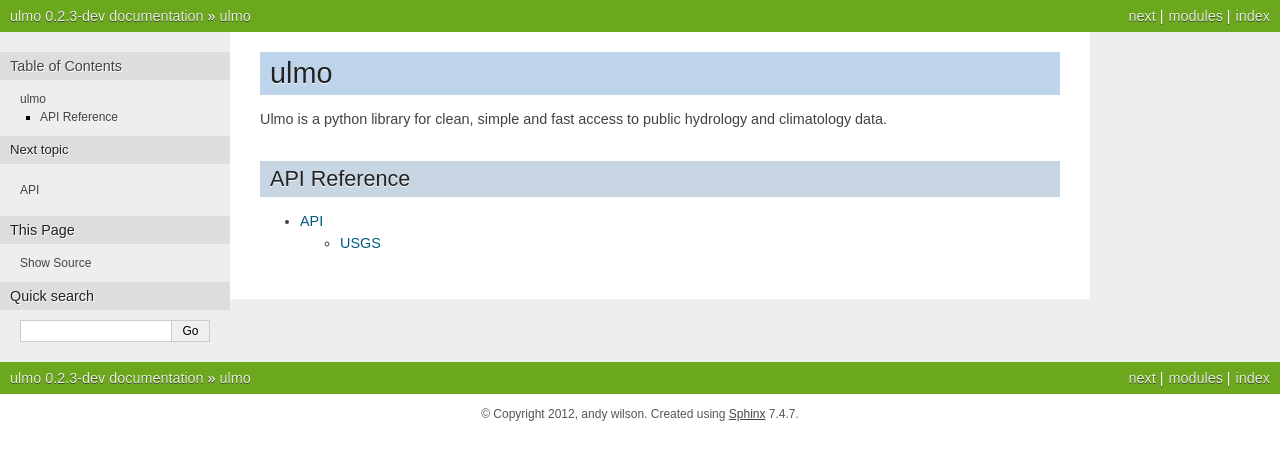
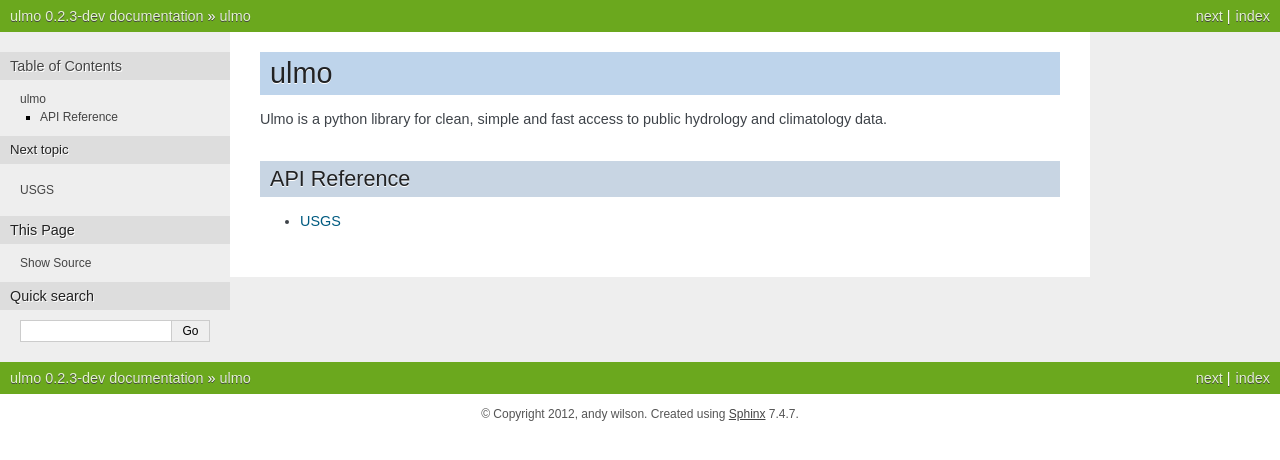
Before and after one commit to ulmo-dev/ulmo, a Sphinx documentation site: the page built from docs/index.rst, in a window 1280 px wide. Shown: the top 460 px of the page. Built offline with Sphinx 7.4.7, drawn with Linux system fonts in a browser that asks for light colours.

```diff
--- a/docs/api.rst
+++ b/docs/api.rst
@@ -1,13 +1,8 @@
 .. _api:
-
-API
-===
-
-.. module:: ulmo
 
 
 USGS
-----
+====
 
 .. automodule:: ulmo.usgs.core
    :members:
```
